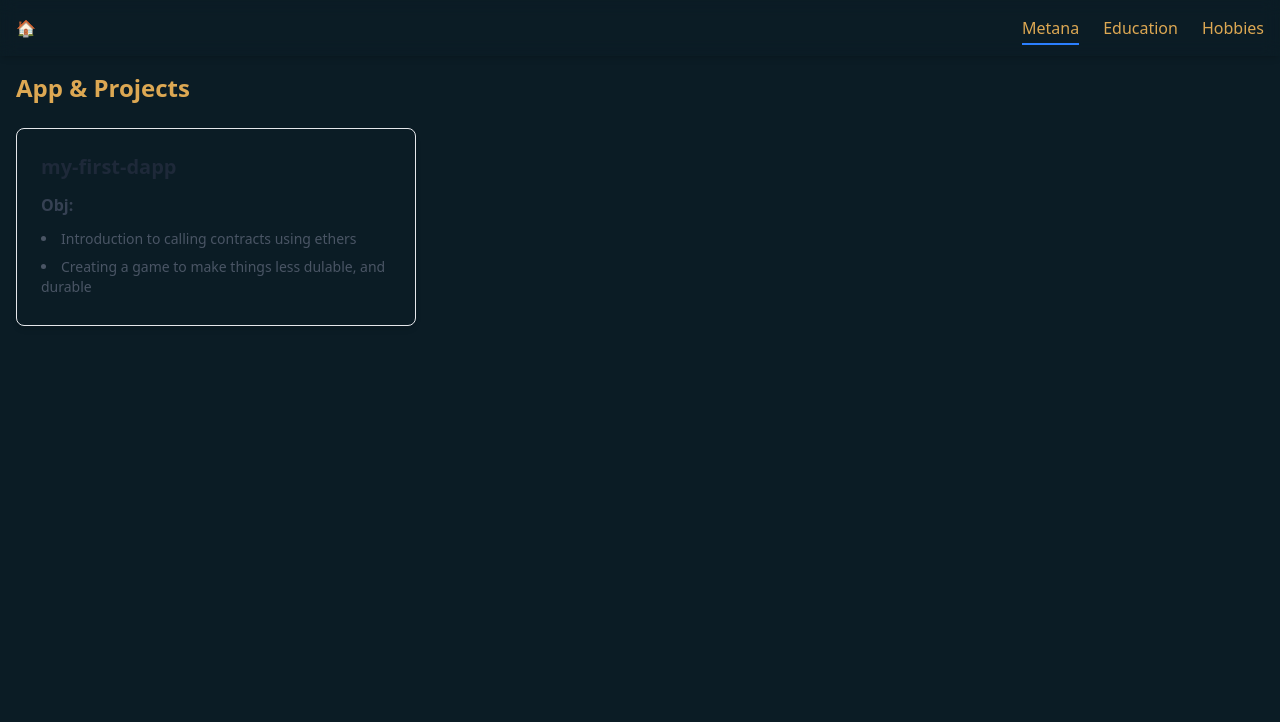
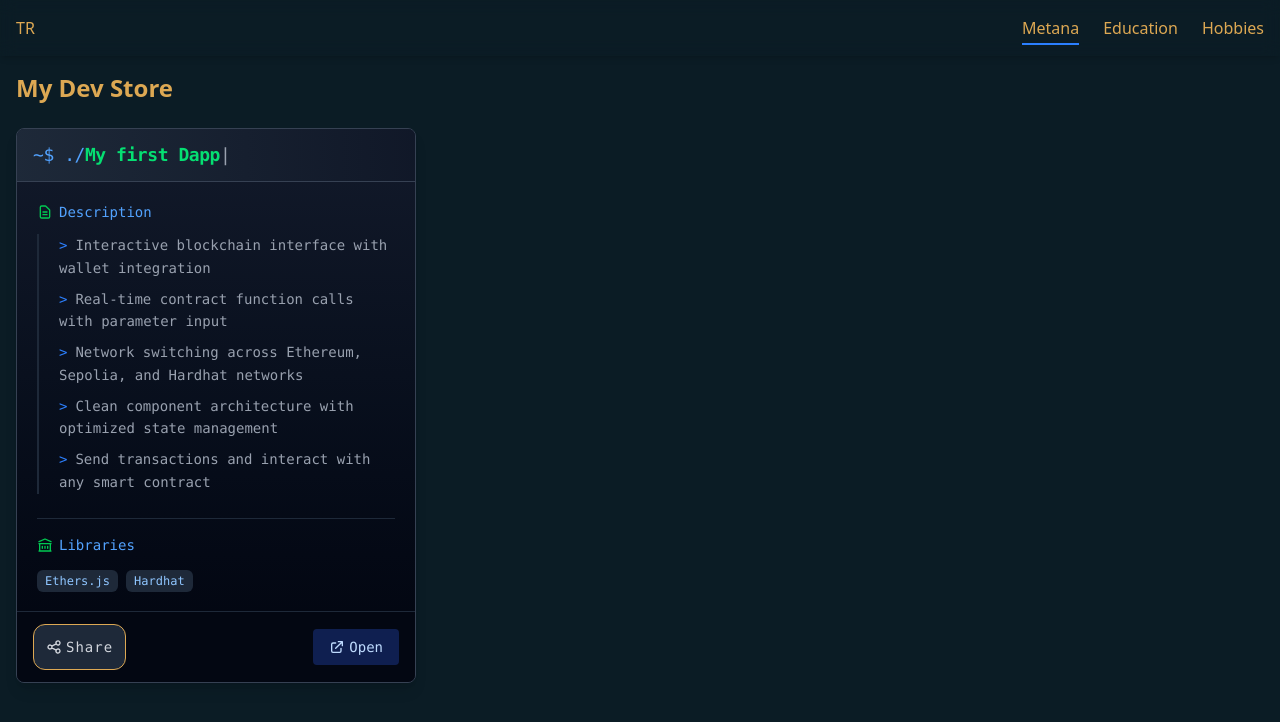
Before and after one commit to TitorRito/web, a Next.js app in the folder web-app/: page /metana in a window 1280 px wide. Shown: the top 722 px of the page. Built offline with nearby package versions, Linux system fonts and the light colour scheme.

Commit message:
dapp page rearangements

```diff
--- a/web-app/src/app/metana/page.tsx
+++ b/web-app/src/app/metana/page.tsx
@@ -4,11 +4,18 @@ import { DappCard } from "@/components/w3/DappCard";
 export default function MetanaPage() {
   const projects = [
     {
-      title: "my-first-dapp",
+      title: "My first Dapp",
       link: "metana/dapp",
       objectives: [
-        "Introduction to calling contracts using ethers",
-        "Creating a game to make things less dulable, and durable"
+        "Interactive blockchain interface with wallet integration",
+        "Real-time contract function calls with parameter input",
+        "Network switching across Ethereum, Sepolia, and Hardhat networks",
+        "Clean component architecture with optimized state management",
+        "Send transactions and interact with any smart contract"
+      ],
+      stack: [
+        "Ethers.js v6",
+        "Hardhat",
       ]
     },
     // Additional projects can be added here
@@ -16,7 +23,7 @@ export default function MetanaPage() {
 
   return (
     <div className="p-4">
-      <h1 className="text-2xl font-bold mb-6">App & Projects</h1>
+      <h1 className="text-2xl font-bold mb-6">My Dev Store</h1>
 
       <div className="grid grid-cols-1 md:grid-cols-2 lg:grid-cols-3 gap-6">
         {projects.map((project, index) => (
@@ -25,6 +32,7 @@ export default function MetanaPage() {
             title={project.title}
             link={project.link}
             objectives={project.objectives}
+            stack={project.stack}
           />
         ))}
       </div>
--- a/web-app/src/components/Navbar.tsx
+++ b/web-app/src/components/Navbar.tsx
@@ -25,7 +25,7 @@ export default function Navbar() {
             <div>
                 {!isHomePage && (
                     <Link href="/" className="hover:underline">
-                            🏠
+                        <span>TR</span>
                     </Link>
                 )}
             </div>
--- /dev/null
+++ b/web-app/src/components/ShareComponent.tsx
@@ -0,0 +1,71 @@
+'use client';
+
+import React, { useState } from 'react';
+
+interface ShareComponentProps {
+  url: string;
+  title: string;
+}
+
+export const ShareComponent: React.FC<ShareComponentProps> = ({ url, title }) => {
+  const [isShareMenuOpen, setIsShareMenuOpen] = useState(false);
+  const [copySuccess, setCopySuccess] = useState(false);
+
+  const handleShare = async () => {
+    if (navigator.share) {
+      try {
+        await navigator.share({
+          title: title,
+          text: `Check out this project: ${title}`,
+          url: url,
+        });
+      } catch (error) {
+        console.error('Error sharing:', error);
+      }
+    } else {
+      // Fallback to toggle share menu with copy option
+      setIsShareMenuOpen(!isShareMenuOpen);
+    }
+  };
+
+  const handleCopy = () => {
+    navigator.clipboard.writeText(url);
+    setCopySuccess(true);
+    setTimeout(() => setCopySuccess(false), 2000);
+    setTimeout(() => setIsShareMenuOpen(false), 2000);
+  };
+
+  return (
+    <div className="relative">
+      <button
+        onClick={handleShare}
+        className="
+          px-3 py-2 bg-gray-800 hover:bg-gray-700 text-gray-300 rounded
+          transition-all duration-200 text-sm font-mono
+          flex items-center space-x-1
+        "
+        title="Share this project"
+      >
+        <svg xmlns="http://www.w3.org/2000/svg" className="h-4 w-4 mr-1" fill="none" viewBox="0 0 24 24" stroke="currentColor">
+          <path strokeLinecap="round" strokeLinejoin="round" strokeWidth={2} d="M8.684 13.342C8.886 12.938 9 12.482 9 12c0-.482-.114-.938-.316-1.342m0 2.684a3 3 0 110-2.684m0 2.684l6.632 3.316m-6.632-6l6.632-3.316m0 0a3 3 0 105.367-2.684 3 3 0 00-5.367 2.684zm0 9.316a3 3 0 105.368 2.684 3 3 0 00-5.368-2.684z" />
+        </svg>
+        <span>Share</span>
+      </button>
+
+      {/* Share menu with copy link option */}
+      {isShareMenuOpen && (
+        <div className="absolute left-0 bottom-full mb-2 bg-gray-800 border border-gray-700 rounded shadow-lg p-2 w-48 z-10">
+          <button
+            className="w-full text-left px-2 py-1.5 hover:bg-gray-700 rounded text-sm text-gray-300 flex items-center"
+            onClick={handleCopy}
+          >
+            <svg xmlns="http://www.w3.org/2000/svg" className="h-4 w-4 mr-2" fill="none" viewBox="0 0 24 24" stroke="currentColor">
+              <path strokeLinecap="round" strokeLinejoin="round" strokeWidth={2} d="M8 5H6a2 2 0 00-2 2v12a2 2 0 002 2h10a2 2 0 002-2v-1M8 5a2 2 0 002 2h2a2 2 0 002-2M8 5a2 2 0 012-2h2a2 2 0 012 2m0 0h2a2 2 0 012 2v3m2 4H10m0 0l3-3m-3 3l3 3" />
+            </svg>
+            {copySuccess ? 'Copied!' : 'Copy link'}
+          </button>
+        </div>
+      )}
+    </div>
+  );
+};
--- a/web-app/src/components/w3/DappCard.tsx
+++ b/web-app/src/components/w3/DappCard.tsx
@@ -1,41 +1,137 @@
+'use client';
+
 import Link from "next/link";
+import React, { useState, useEffect } from "react";
+import { ShareComponent } from "../ShareComponent";
 
 interface DappCardProps {
     title: string;
     link: string;
     objectives: string[];
+    stack?: string[];
 }
 
-export function DappCard({ title, link, objectives }: DappCardProps) {
+export const DappCard: React.FC<DappCardProps> = ({ title, link, objectives, stack }) => {
+    const [isHovered, setIsHovered] = useState(false);
+    const [typedTitle, setTypedTitle] = useState('');
+    const [showCursor, setShowCursor] = useState(true);
+
+    // Typing animation effect
+    useEffect(() => {
+        let currentIndex = 0;
+        let timer: NodeJS.Timeout;
+
+        // Only start the animation when component mounts
+        const typingAnimation = () => {
+            if (currentIndex <= title.length) {
+                setTypedTitle(title.substring(0, currentIndex));
+                currentIndex++;
+                timer = setTimeout(typingAnimation, 100); // Speed of typing
+            } else {
+                // Once typing is done, toggle cursor blink
+                const cursorTimer = setInterval(() => {
+                    setShowCursor(prev => !prev);
+                }, 600);
+                return () => clearInterval(cursorTimer);
+            }
+        };
+
+        typingAnimation();
+        return () => clearTimeout(timer);
+    }, [title]);
+
     return (
-        <Link href={link} className="block rounded-lg border border-gray-200 shadow-md
-        transition-all duration-300
-        hover:shadow-xl hover:scale-[1.02]
-        hover:border-indigo-300
-        overflow-hidden">
-            <div>
-                {/* IDEA is to have a photo  for top half */}
-                {/* <svg className="w-full h-48" viewBox="0 0 200 100" xmlns="http://www.w3.org/2000/svg">
-                    <rect width="200" height="100" fill="#4338ca" />
-                    <circle cx="150" cy="25" r="15" fill="#818cf8" />
-                    <path d="M20,80 Q100,20 180,80" stroke="#a5b4fc" strokeWidth="5" fill="none" />
-                    <path d="M50,30 L80,60 L110,30" stroke="#ffffff" strokeWidth="4" fill="none" />
-                    <rect x="120" y="40" width="30" height="30" fill="#c7d2fe" />
-                </svg> */}
+        <div
+            className="bg-gray-900 rounded-lg shadow-lg overflow-hidden border border-gray-700 hover:border-blue-500 transition-all duration-300 transform hover:-translate-y-1 group"
+            onMouseEnter={() => setIsHovered(true)}
+            onMouseLeave={() => setIsHovered(false)}
+        >
+            {/* Terminal-like header with typing effect */}
+            <div className="bg-gradient-to-r from-gray-800 to-gray-900 px-4 py-3 border-b border-gray-700">
+                <h2 className="text-lg font-mono text-blue-400 tracking-tight">
+                    ~$ ./
+                    <span className="text-green-400 font-bold">{typedTitle}</span>
+                    <span className={`text-gray-400 ${showCursor ? 'opacity-100' : 'opacity-0'}`}>|</span>
+                </h2>
+            </div>
 
-                {/* Content for bottom half */}
-                <div className="p-6">
-                    <h2 className="text-xl font-bold mb-3 text-gray-800 dark:text-gray-100">{title}</h2>
-                    <div>
-                        <h3 className="font-semibold text-gray-700 dark:text-gray-300">Obj:</h3>
-                        <ul className="list-disc list-inside mt-2">
-                            {objectives.map((objective, index) => (
-                                <li key={index} className="text-sm text-gray-600 dark:text-gray-400 py-1">{objective}</li>
+            <div className="p-5 bg-gradient-to-b from-gray-900 to-gray-950">
+                {/* Description section */}
+                <div className="space-y-3 mb-4">
+                    <h3 className="text-gray-400 text-sm font-mono flex items-center">
+                        <svg xmlns="http://www.w3.org/2000/svg" className="h-4 w-4 mr-1.5 text-green-500" fill="none" viewBox="0 0 24 24" stroke="currentColor">
+                            <path strokeLinecap="round" strokeLinejoin="round" strokeWidth={2} d="M9 12h6m-6 4h6m2 5H7a2 2 0 01-2-2V5a2 2 0 012-2h5.586a1 1 0 01.707.293l5.414 5.414a1 1 0 01.293.707V19a2 2 0 01-2 2z" />
+                        </svg>
+                        <span className="text-blue-400">Description</span>
+                    </h3>
+                    <ul className="list-none pl-2 space-y-2 border-l-2 border-gray-800 group-hover:border-green-800 transition-colors">
+                        {objectives.map((objective, index) => (
+                            <li
+                                key={index}
+                                className="text-gray-400 text-sm pl-3 font-mono leading-relaxed group-hover:text-gray-300 transition-colors"
+                                style={{ transitionDelay: `${index * 50}ms` }}
+                            >
+                                <span className="text-blue-500 mr-2">&gt;</span>
+                                {objective}
+                            </li>
+                        ))}
+                    </ul>
+                </div>
+
+                {/* Libraries section */}
+                {stack && stack.length > 0 && (
+                    <div className="space-y-3 mt-6 pt-4 border-t border-gray-800">
+                        <h3 className="text-gray-400 text-sm font-mono flex items-center">
+                            <svg xmlns="http://www.w3.org/2000/svg" className="h-4 w-4 mr-1.5 text-green-500" fill="none" viewBox="0 0 24 24" stroke="currentColor">
+                                <path strokeLinecap="round" strokeLinejoin="round" strokeWidth={2} d="M8 14v3m4-3v3m4-3v3M3 21h18M3 10h18M3 7l9-4 9 4M4 10h16v11H4V10z" />
+                            </svg>
+                            <span className="text-blue-400">Libraries</span>
+                        </h3>
+                        <div className="flex flex-wrap gap-2">
+                            {stack.map((tech, index) => (
+                                <div
+                                    key={index}
+                                    className="group/chip relative"
+                                >
+                                    <span className="group-hover/chip:opacity-100 opacity-0 absolute -top-8 left-1/2 transform -translate-x-1/2 text-xs font-mono bg-gray-800 text-blue-300 px-2 py-1 rounded shadow-lg transition-opacity">
+                                        {tech}
+                                    </span>
+                                    <span
+                                        className={`
+                      px-2 py-1 bg-gray-800 rounded-md text-xs font-mono
+                      ${isHovered ? 'text-green-400' : 'text-blue-300'}
+                      hover:bg-gray-700 transition-all duration-300
+                      transform hover:scale-105
+                    `}
+                                        style={{ transitionDelay: `${index * 30}ms` }}
+                                    >
+                                        {tech.split(' ')[0]}
+                                    </span>
+                                </div>
                             ))}
-                        </ul>
+                        </div>
                     </div>
-                </div>
+                )}
             </div>
-        </Link>
+
+            <div className="bg-gray-950 px-4 py-3 flex justify-between items-center border-t border-gray-800 group-hover:border-blue-900/40 transition-colors">
+                <ShareComponent url={`${window.location.origin}/${link}`} title={title} />
+
+                <Link
+                    href={link}
+                    className="
+                        px-4 py-2 bg-blue-900/50 hover:bg-blue-700 text-blue-200 rounded
+                        transition-all duration-300 text-sm font-mono
+                        group-hover:shadow-[0_0_12px_rgba(59,130,246,0.3)]
+                        flex items-center space-x-2
+                    "
+                >
+                    <svg xmlns="http://www.w3.org/2000/svg" className="h-4 w-4 mr-1" fill="none" viewBox="0 0 24 24" stroke="currentColor">
+                        <path strokeLinecap="round" strokeLinejoin="round" strokeWidth={2} d="M10 6H6a2 2 0 00-2 2v10a2 2 0 002 2h10a2 2 0 002-2v-4M14 4h6m0 0v6m0-6L10 14" />
+                    </svg>
+                    <span>Open</span>
+                </Link>
+            </div>
+        </div>
     );
-}
+};
```
Also changed, not shown: web-app/src/app/globals.css (+24 -0 lines), web-app/src/app/metana/dapp/page.tsx (+247 -209 lines), web-app/public/fonts/Bytesized-Regular.ttf (added). Lines whose indentation alone changed are shown as unchanged.
